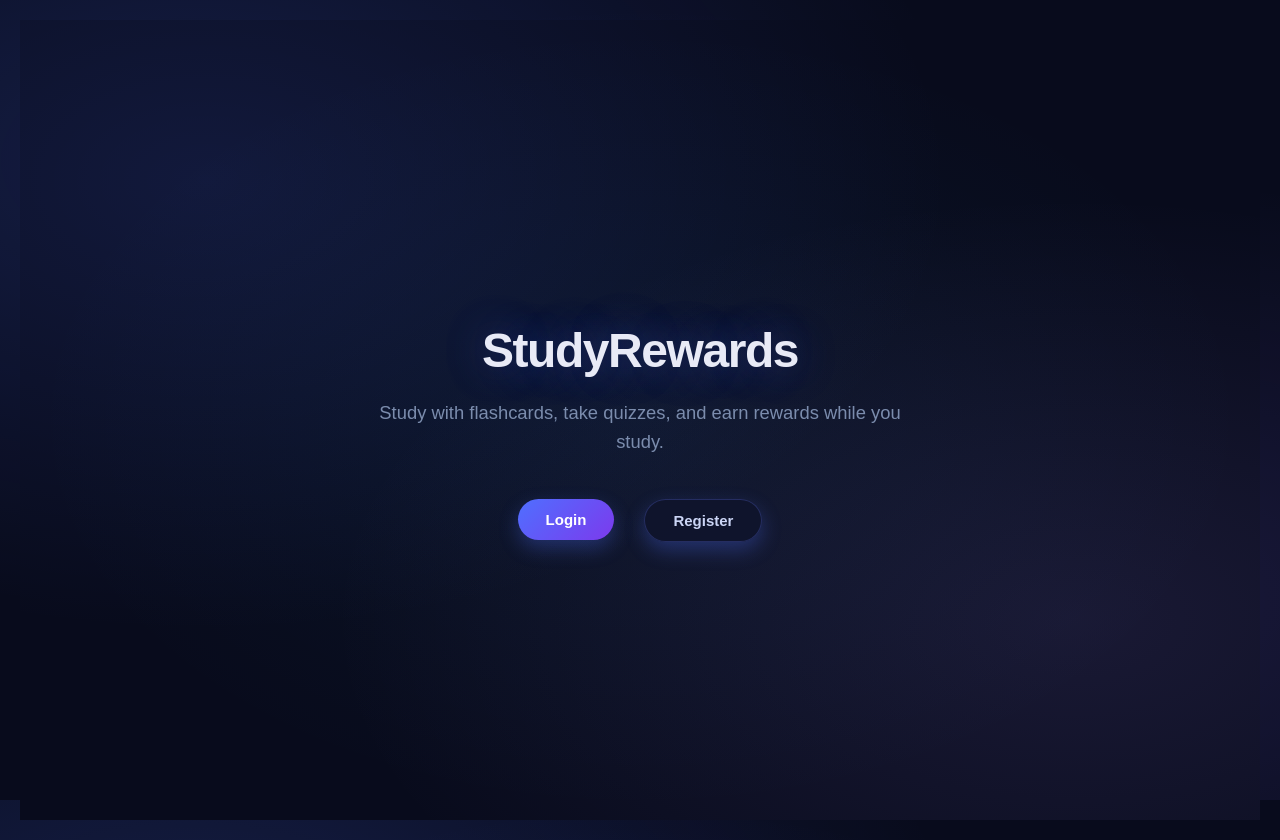
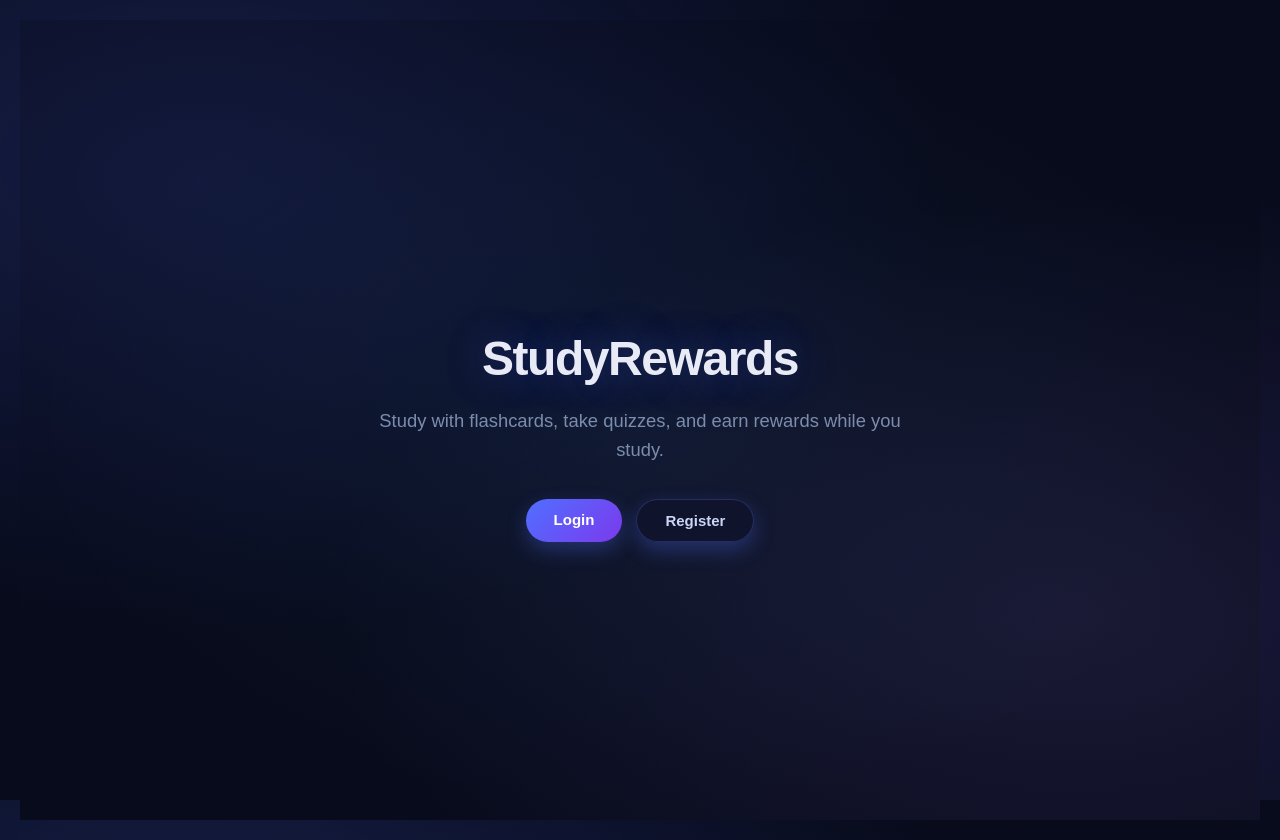
Before and after one commit to bubs5/COP4331LargeProject, a React (Vite) app: page / in a window 1280 px wide. Built offline with nearby package versions, Linux system fonts and the light colour scheme; no server answers.

Commit message:
accesibility fix

```diff
--- a/frontend/src/pages/home.tsx
+++ b/frontend/src/pages/home.tsx
@@ -3,7 +3,7 @@ import "../css/authorize.css";
 
 function Home() {
     return (
-        <div className="home-container">
+        <main className="home-container">
             <div className="home-content">
                 <h1 className="home-title">StudyRewards</h1>
 
@@ -12,16 +12,16 @@ function Home() {
                 </p>
 
                 <div className="home-buttons">
-                    <Link to="/login">
-                        <button className="home-btn">Login</button>
+                    <Link to="/login" className="home-btn">
+                        Login
                     </Link>
 
-                    <Link to="/register">
-                        <button className="home-btn secondary">Register</button>
+                    <Link to="/register" className="home-btn secondary">
+                        Register
                     </Link>
                 </div>
             </div>
-        </div>
+        </main>
     );
 }
 
```
